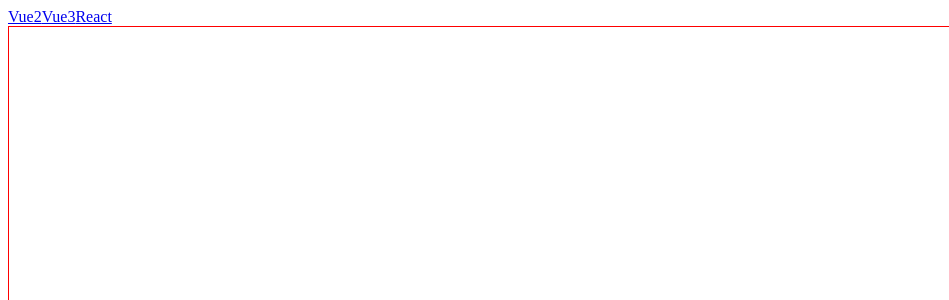
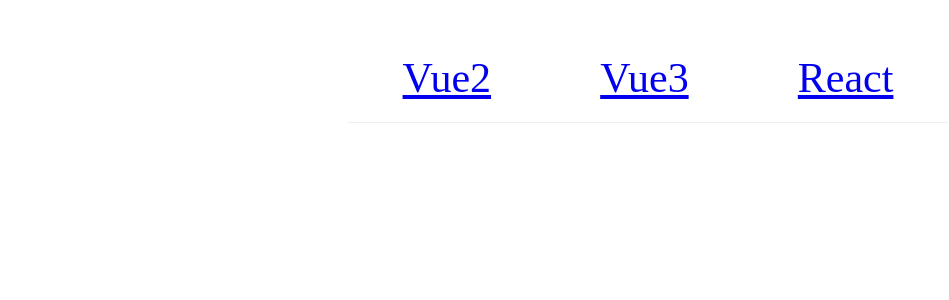
Before and after one commit to yingjieweb/hello-qiankun, a React (Create React App) app: page / in a window 1280 px wide. Shown: the top 300 px of the page, without its empty margins (0-949 px from the left). Built offline with nearby package versions, Linux system fonts and the light colour scheme; what qiankun would draw is missing.

Commit message:
style: 💄 adjust styles

```diff
--- /dev/null
+++ b/src/App.scss
@@ -0,0 +1,23 @@
+.baseContainer {
+  width: 100vw;
+  height: 100vh;
+  box-sizing: border-box;
+  display: flex;
+  flex-direction: column;
+  align-items: center;
+  justify-content: center;
+  .baseNav {
+    width: 600px;
+    max-width: 100vw;
+    padding-bottom: 20px;
+    border-bottom: 1px solid #eee;
+    display: flex;
+    align-items: center;
+    justify-content: space-around;
+    font-size: 42px;
+  }
+  #microContainer {
+    width: 100%;
+    height: 80vh;
+  }
+}
--- a/src/App.tsx
+++ b/src/App.tsx
@@ -1,26 +1,22 @@
 import React from "react";
 import { BrowserRouter, Link } from "react-router-dom";
 import "./registerApps";
+import "./App.scss";
 
 const App: React.FC = () => {
   return (
-    <>
-      <BrowserRouter>
-        <Link to="/vue2">Vue2</Link>
-        <Link to="/vue3">Vue3</Link>
-        <Link to="/react">React</Link>
-      </BrowserRouter>
+    <div className="baseContainer">
+      <div className="baseNav">
+        <BrowserRouter>
+          <Link to="/vue2">Vue2</Link>
+          <Link to="/vue3">Vue3</Link>
+          <Link to="/react">React</Link>
+        </BrowserRouter>
+      </div>
 
       {/* 切换导航，将微应用渲染到 container 容器中 */}
-      <div
-        id="container"
-        style={{
-          border: "1px solid red",
-          height: "100vh",
-          width: "100vw",
-        }}
-      ></div>
-    </>
+      <div id="microContainer"></div>
+    </div>
   );
 };
 
```
